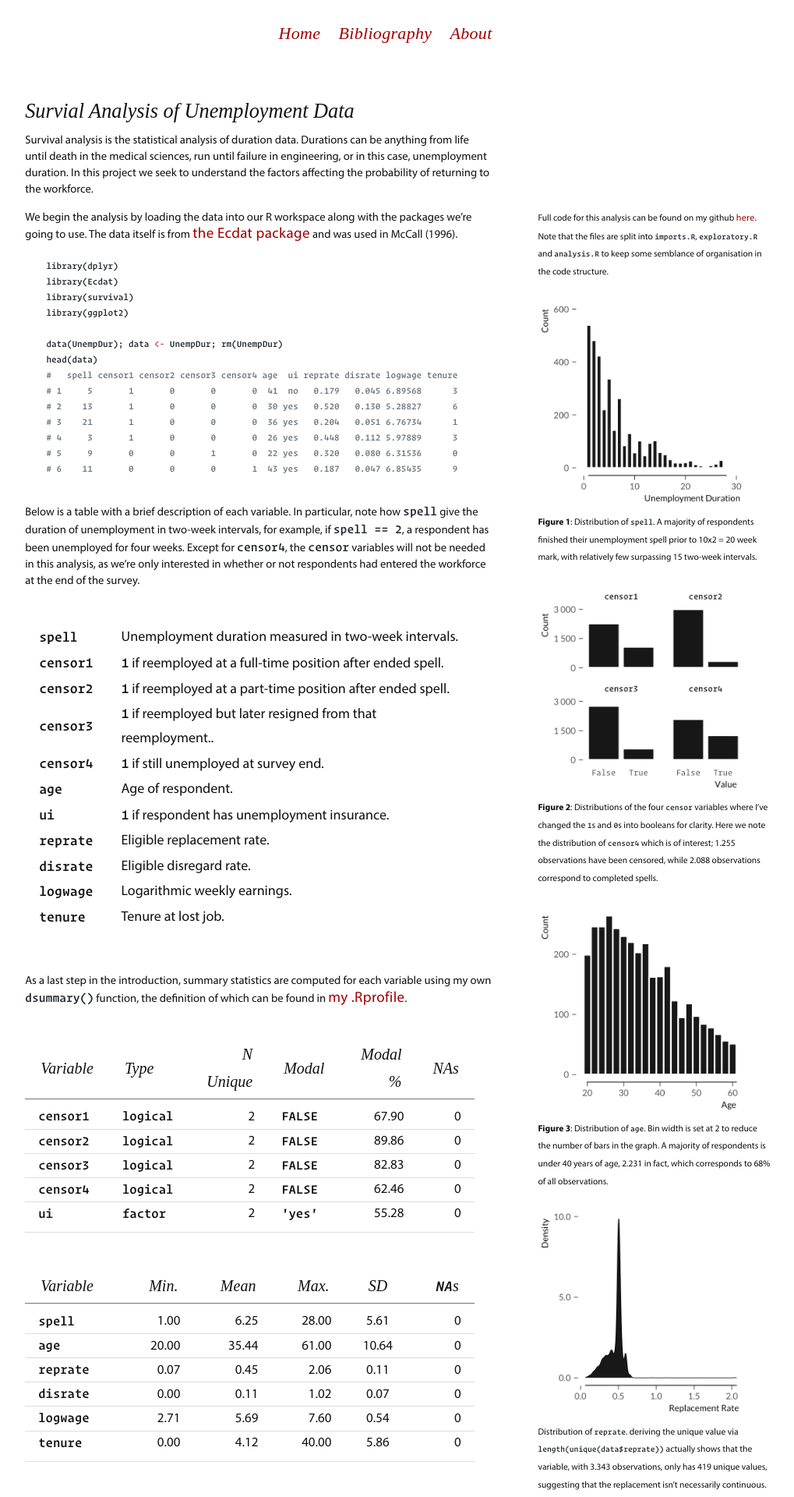
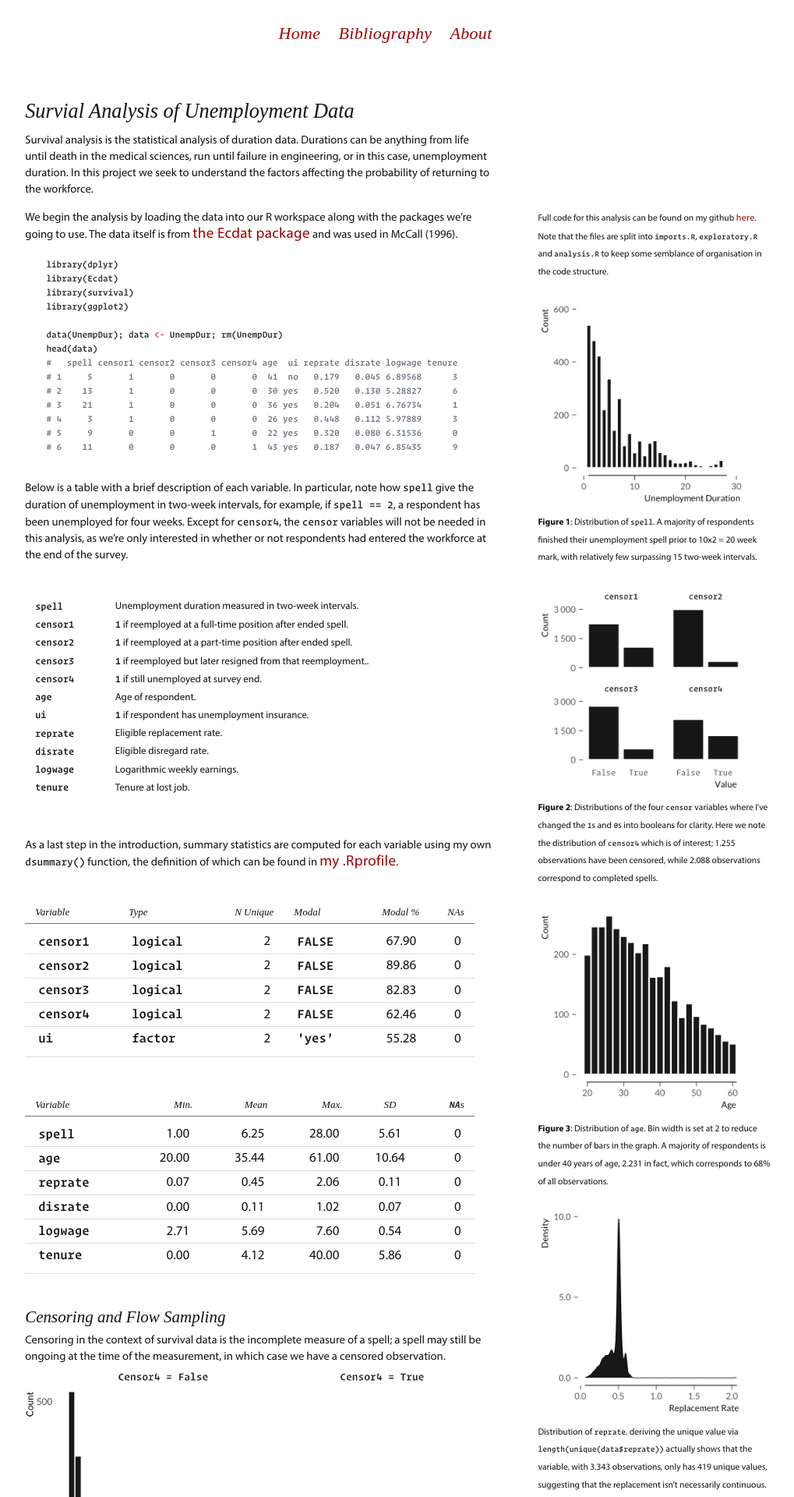
Before and after one commit to mhoirup/mhoirup.github.io, a Jekyll site: the page built from _posts/2021-04-12-Survival-Analysis.md, in a window 1280 px wide. Shown: the top 1920 px of the page at 78% size, without its empty margins (147-1166 px from the left). Built offline with Jekyll 4.4.1, drawn with Linux system fonts in a browser that asks for light colours; formulas are drawn with MathJax 3.

Commit message:
adjust font sizes

```diff
--- a/css/tufte.scss
+++ b/css/tufte.scss
@@ -200,7 +200,7 @@ blockquote footer {  font-size: 1.1rem;
 
 pre, pre code, p code, p pre code {
     font-family: OperatorMono;
-    font-size: 16px;
+    font-size: 14px;
     // line-height: 1.71428571;
     margin-top: 1.71428571rem;
     color: $code-color;
@@ -234,7 +234,7 @@ table.norulers {
 }
 
 table.norulers td {
-    font-size: 18.0px;
+    font-size: 13.0px;
     border-bottom: 0px solid $border-color;
 }
 
@@ -260,7 +260,7 @@ table, table.booktabs {
     font-family: Minion;
     font-style: italic;
     font-weight: normal;
-    font-size: 20px;
+    font-size: 13px;
     // font-family: Myriad;
 }
 
```
